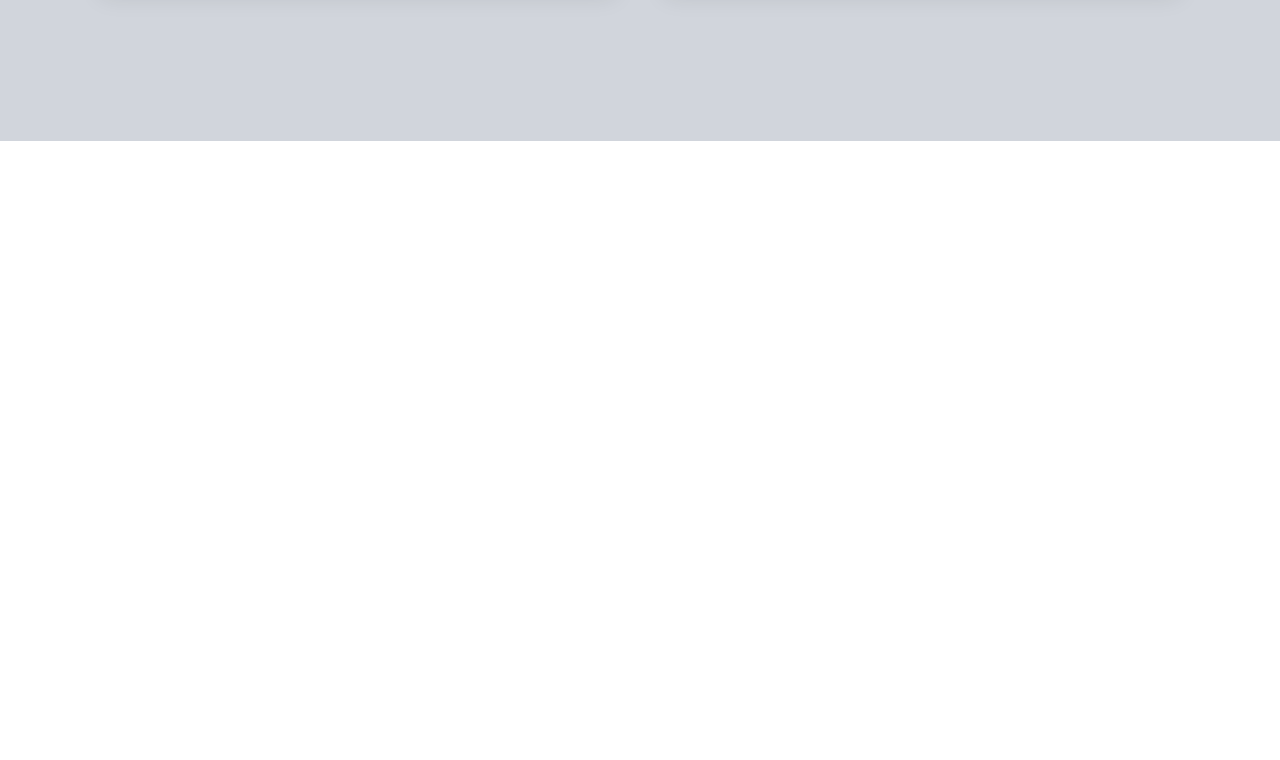
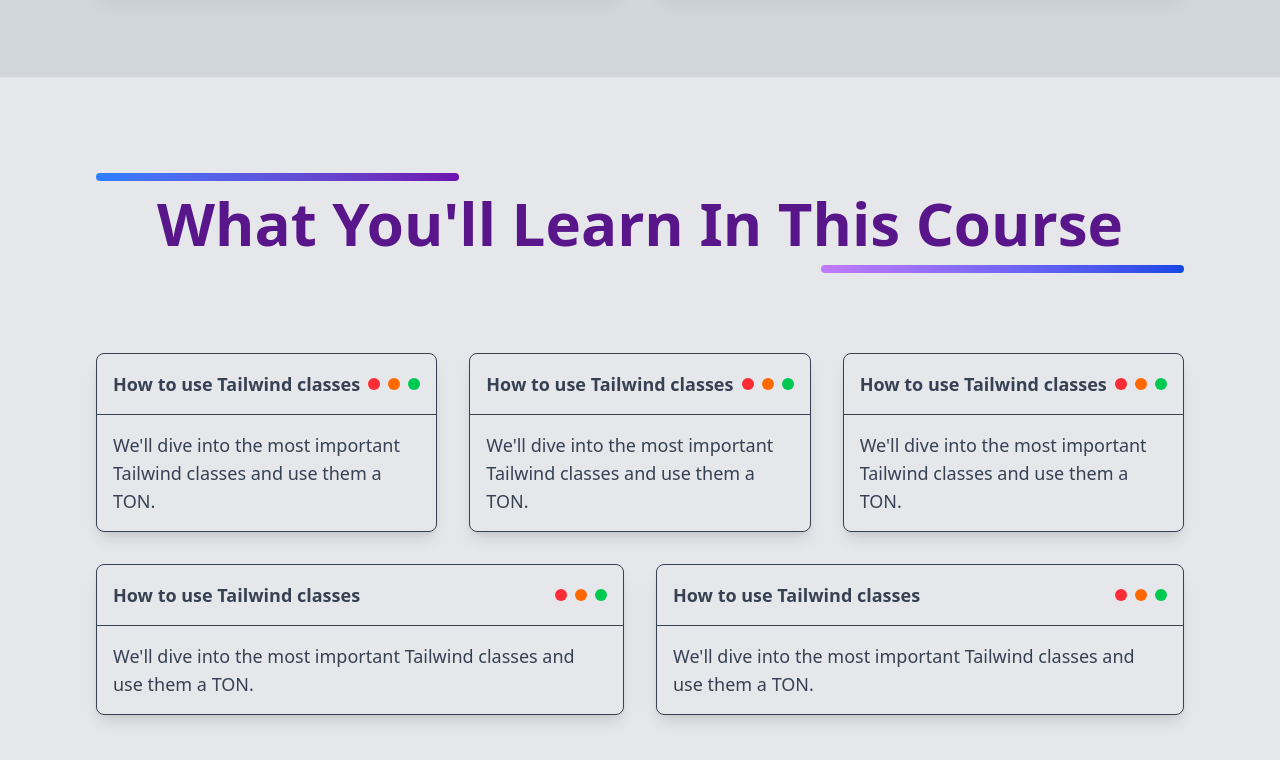
Before and after one commit to shalithacode/tailwind-course-website, a website built with Vite: page index.html in a window 1280 px wide. Shown: the part 3614-4374 px from the top of the page. Before the commit the page ends 3755 px from the top, so only its background shows below. Built offline with nearby package versions, Linux system fonts and the light colour scheme.

Commit message:
What you learn section

```diff
--- a/index.html
+++ b/index.html
@@ -135,8 +135,8 @@
         </div>
       </div>
     </div>
-    <div class="bg-gray-300 p-24 -mt-84">
-      <div class="container mx-auto mt-64 mb-16 px-6 lg:px-0 relative">
+    <div class="bg-gray-300 py-24 md:px-24 -mt-84">
+      <div class="container mx-auto mt-64 px-6 lg:px-0 relative">
         <div class="text-center mb-10">
           <h1 class="font-bold text-6xl text-teal-900 my-6">Some Tailwind Videos I've Done</h1>
           <p class="text-xl leading-10 font-normal">
@@ -161,5 +161,72 @@
         </div>
       </div>
     </div>
+    <div class="bg-gray-200 py-24 md:px-24">
+      <div class="container mx-auto mb-16 px-6 lg:px-0 relative">
+        <div class="text-center mb-20">
+          <hr class="h-2 w-1/3 rounded-2xl bg-linear-to-r from-blue-500 to-purple-800 border-none" />
+          <h1 class="font-bold text-4xl lg:text-6xl text-purple-900 my-3">What You'll Learn In This Course</h1>
+          <hr class="ml-auto h-2 w-1/3 rounded-2xl bg-linear-to-r to-blue-700 from-purple-400 border-none" />
+        </div>
+
+        <div class="lg:grid lg:grid-cols-6 lg:gap-8 text-lg text-gray-700 space-y-6 lg:space-y-0">
+          <div class="lg:col-span-2 border rounded-lg shadow-lg">
+            <div class="p-4 border-b flex items-center">
+              <p class="grow font-bold">How to use Tailwind classes</p>
+              <span class="flex gap-2">
+                <div class="h-3 w-3 rounded-full bg-red-500"></div>
+                <div class="h-3 w-3 rounded-full bg-orange-500"></div>
+                <div class="h-3 w-3 rounded-full bg-green-500"></div>
+              </span>
+            </div>
+            <div class="p-4">We'll dive into the most important Tailwind classes and use them a TON.</div>
+          </div>
+          <div class="lg:col-span-2 border rounded-lg shadow-lg">
+            <div class="p-4 border-b flex items-center">
+              <p class="grow font-bold">How to use Tailwind classes</p>
+              <span class="flex gap-2">
+                <div class="h-3 w-3 rounded-full bg-red-500"></div>
+                <div class="h-3 w-3 rounded-full bg-orange-500"></div>
+                <div class="h-3 w-3 rounded-full bg-green-500"></div>
+              </span>
+            </div>
+            <div class="p-4">We'll dive into the most important Tailwind classes and use them a TON.</div>
+          </div>
+          <div class="lg:col-span-2 border rounded-lg shadow-lg">
+            <div class="p-4 border-b flex items-center">
+              <p class="grow font-bold">How to use Tailwind classes</p>
+              <span class="flex gap-2">
+                <div class="h-3 w-3 rounded-full bg-red-500"></div>
+                <div class="h-3 w-3 rounded-full bg-orange-500"></div>
+                <div class="h-3 w-3 rounded-full bg-green-500"></div>
+              </span>
+            </div>
+            <div class="p-4">We'll dive into the most important Tailwind classes and use them a TON.</div>
+          </div>
+          <div class="lg:col-span-3 border rounded-lg shadow-lg">
+            <div class="p-4 border-b flex items-center">
+              <p class="grow font-bold">How to use Tailwind classes</p>
+              <span class="flex gap-2">
+                <div class="h-3 w-3 rounded-full bg-red-500"></div>
+                <div class="h-3 w-3 rounded-full bg-orange-500"></div>
+                <div class="h-3 w-3 rounded-full bg-green-500"></div>
+              </span>
+            </div>
+            <div class="p-4">We'll dive into the most important Tailwind classes and use them a TON.</div>
+          </div>
+          <div class="lg:col-span-3 border rounded-lg shadow-lg">
+            <div class="p-4 border-b flex items-center">
+              <p class="grow font-bold">How to use Tailwind classes</p>
+              <span class="flex gap-2">
+                <div class="h-3 w-3 rounded-full bg-red-500"></div>
+                <div class="h-3 w-3 rounded-full bg-orange-500"></div>
+                <div class="h-3 w-3 rounded-full bg-green-500"></div>
+              </span>
+            </div>
+            <div class="p-4">We'll dive into the most important Tailwind classes and use them a TON.</div>
+          </div>
+        </div>
+      </div>
+    </div>
   </body>
 </html>
```
